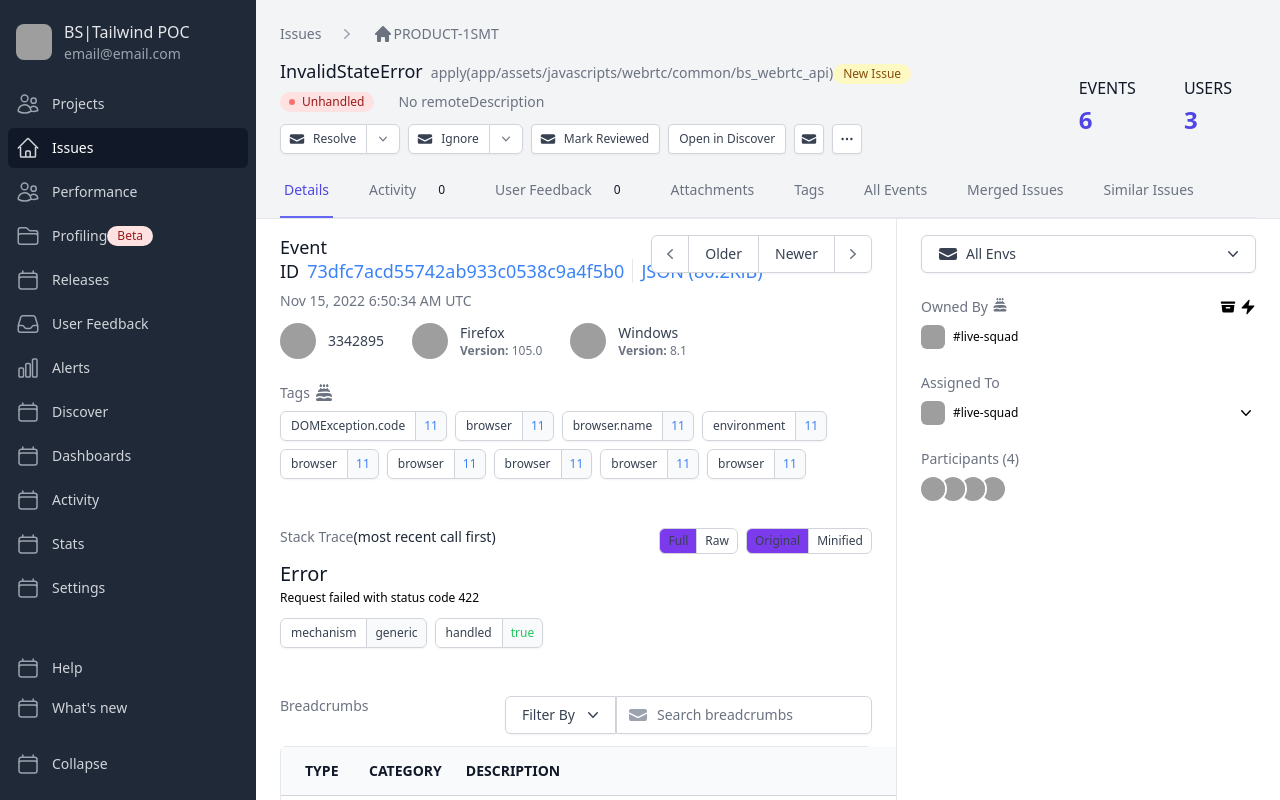
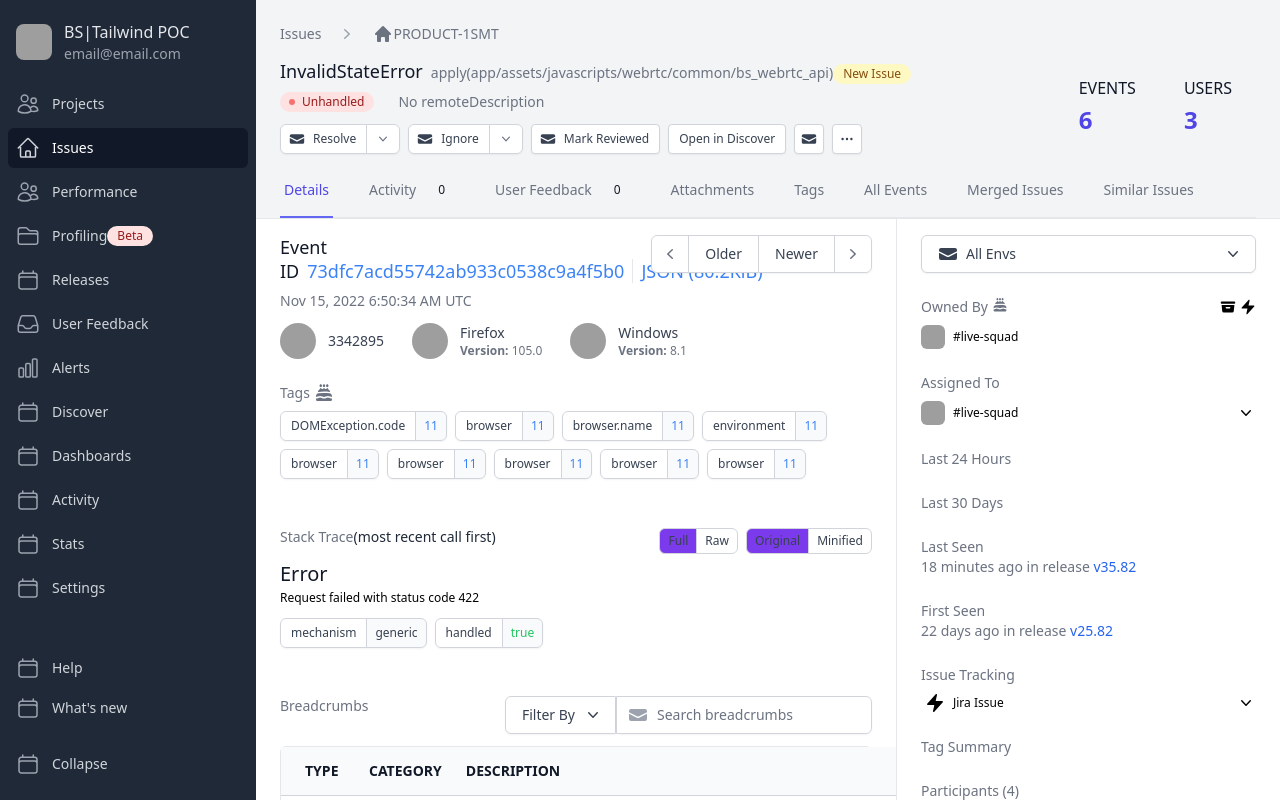
Before and after one commit to ribinBS/bs-tailwind-poc, a React (Create React App) app: page /details in a window 1280 px wide. Shown: the top 800 px of the page. Built offline with nearby package versions, Linux system fonts and the light colour scheme; grey boxes are pictures that could not be loaded; a web font is replaced by a local one.

Commit message:
aside layouting done

```diff
--- a/src/pages/Details/AsideSection.jsx
+++ b/src/pages/Details/AsideSection.jsx
@@ -141,6 +141,81 @@
                     />
                 </div>
             </div>
+            <div className='mb-6'>
+                <div className='flex mt-4 items-center justify-between'>
+                    <div className='font-medium text-sm flex text-gray-500'>
+                        Last 24 Hours
+                    </div>
+                    <div className='flex'></div>
+                </div>
+            </div>
+            <div className='mb-6'>
+                <div className='flex mt-2 items-center justify-between'>
+                    <div className='font-medium text-sm flex text-gray-500'>
+                        Last 30 Days
+                    </div>
+                    <div className='flex'></div>
+                </div>
+            </div>
+            <div className='mb-6'>
+                <div className='flex mt-2 flex-col w-full'>
+                    <div className='font-medium text-sm flex text-gray-500 w-full'>
+                        Last Seen
+                    </div>
+                    <div className='flex'>
+                        <p className='text-sm text-gray-500'>
+                            18 minutes ago in release{' '}
+                            <a
+                                className='text-blue-600'
+                                href='#'
+                                target={'_blank'}>
+                                v35.82
+                            </a>
+                        </p>
+                    </div>
+                </div>
+            </div>
+            <div className='mb-6'>
+                <div className='flex mt-2 flex-col w-full'>
+                    <div className='font-medium text-sm flex text-gray-500 w-full'>
+                        First Seen
+                    </div>
+                    <div className='flex'>
+                        <p className='text-sm text-gray-500'>
+                            22 days ago in release{' '}
+                            <a
+                                className='text-blue-600'
+                                href='#'
+                                target={'_blank'}>
+                                v25.82
+                            </a>
+                        </p>
+                    </div>
+                </div>
+            </div>
+            <div className='mb-6'>
+                <div className='font-medium text-sm flex text-gray-500'>
+                    Issue Tracking
+                </div>
+                <div className='flex mt-2 items-center justify-between'>
+                    <div className='items-center flex'>
+                        <BoltIcon className='ml-1 h-5 w-5' />
+                        <p className='text-xs ml-2'>Jira Issue</p>
+                    </div>
+                    <ChevronDownIcon
+                        className='ml-1 h-5 w-5'
+                        aria-hidden='true'
+                    />
+                </div>
+            </div>
+            <div className='mb-6'>
+                <div className='flex mt-4 items-center justify-between'>
+                    <div className='font-medium text-sm flex text-gray-500'>
+                        Tag Summary
+                    </div>
+                    <div className='flex'></div>
+                </div>
+            </div>
             <div className='mt-4'>
                 <div className='font-medium text-sm flex text-gray-500 mb-2'>
                     Participants (4)
```
